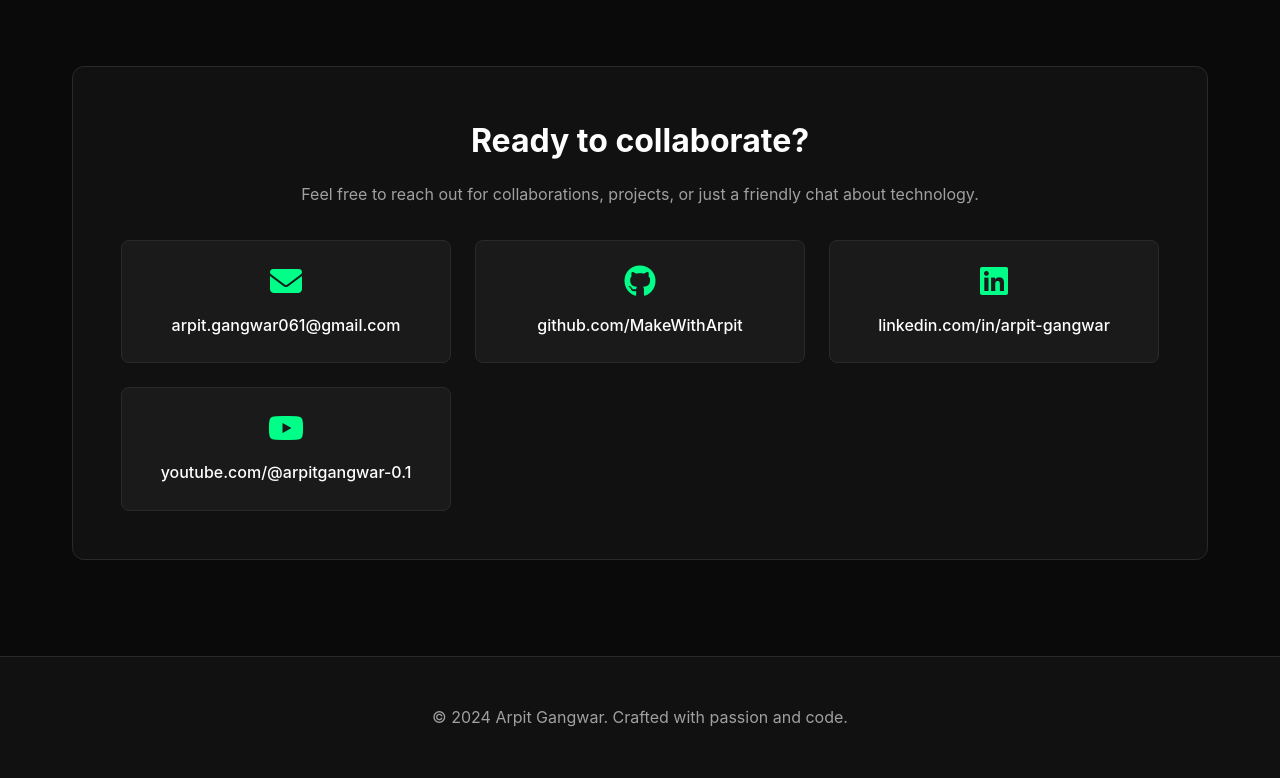
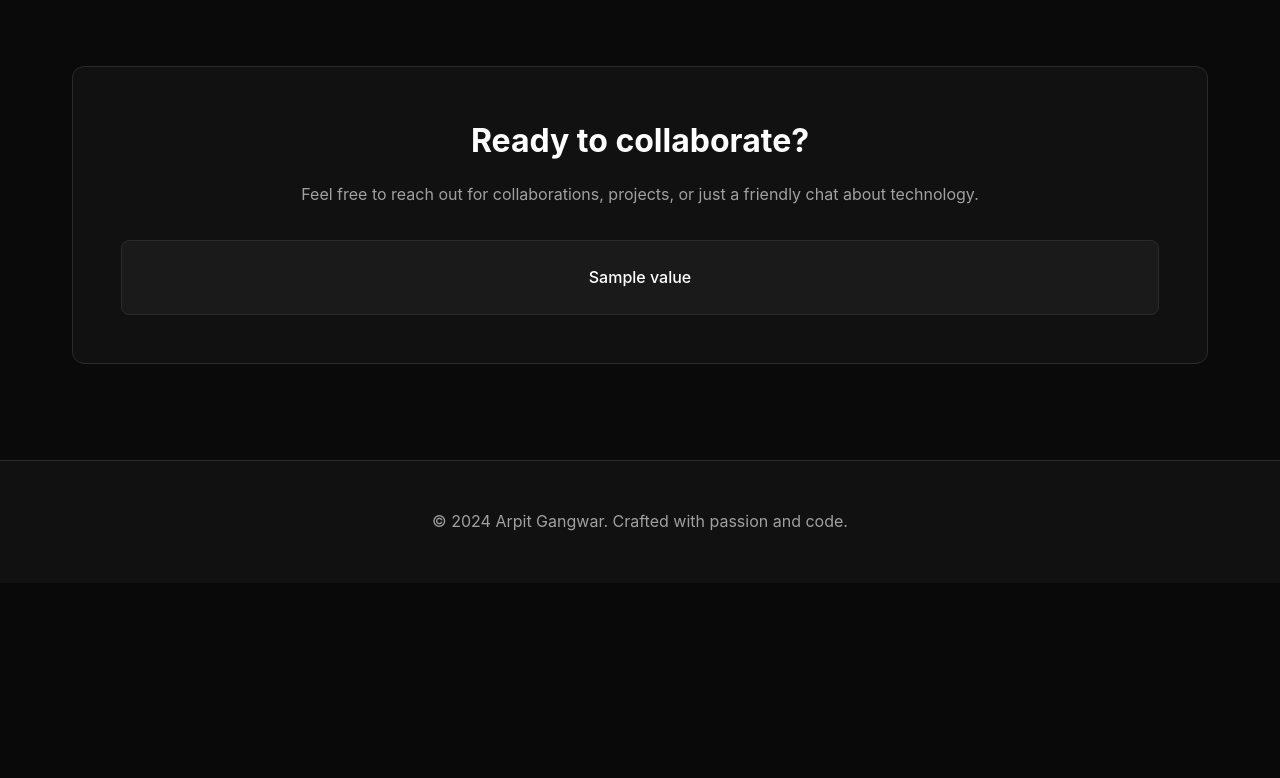
Before and after one commit to MakeWithArpit/portfolio, a Django app: template portfolio/templates/portfolio_html.html in a window 1280 px wide. Shown: the part 4344-5122 px from the top of the page. After the commit the page ends 4875 px from the top, so only its background shows below. Run offline with Django 5.2, Linux system fonts and the light colour scheme; the template is opened without the code that fills it: most values are stand-ins (such as "Sample title", 1, 10 or a date in 2020); grey boxes marked "Sample" are stand-in pictures.

Commit message:
make dynamic = contact

```diff
--- a/portfolio/templates/portfolio_html.html
+++ b/portfolio/templates/portfolio_html.html
@@ -175,28 +175,17 @@
             <div class="section-tag">Get In Touch</div>
             <h2 class="section-title">Let's Connect</h2>
         </div>
+
         <div class="contact-content">
             <h3>Ready to collaborate?</h3>
             <p>Feel free to reach out for collaborations, projects, or just a friendly chat about technology.</p>
             <div class="contact-links">
-
-                <div class="contact-item">
-                    <i class="fas fa-envelope"></i>
-                    <a href="https://mail.google.com/mail/?view=cm&fs=1&to=arpit.gangwar061@gmail.com">arpit.gangwar061@gmail.com</a>
-                </div>
-                <div class="contact-item">
-                    <i class="fab fa-github"></i>
-                    <a href="https://github.com/MakeWithArpit" target="_blank">github.com/MakeWithArpit</a>
-                </div>
-                <div class="contact-item">
-                    <i class="fab fa-linkedin"></i>
-                    <a href="https://www.linkedin.com/in/arpit-gangwar" target="_blank">linkedin.com/in/arpit-gangwar</a>
-                </div>
-                <div class="contact-item">
-                    <i class="fab fa-youtube"></i>
-                    <a href="https://www.youtube.com/@arpitgangwar-0.1" target="_blank">youtube.com/@arpitgangwar-0.1</a>
-                </div>
-
+                {% for value in contact %}
+                    <div class="contact-item">
+                        <i class="{{value.icon}}"></i>
+                        <a href={{value.link}} target="_blank">{{value.name}}</a>
+                    </div>
+                {% endfor %}
             </div>
         </div>
     </section>
```
Also changed, not shown: portfolio/homee/views.py (+8 -0 lines).
